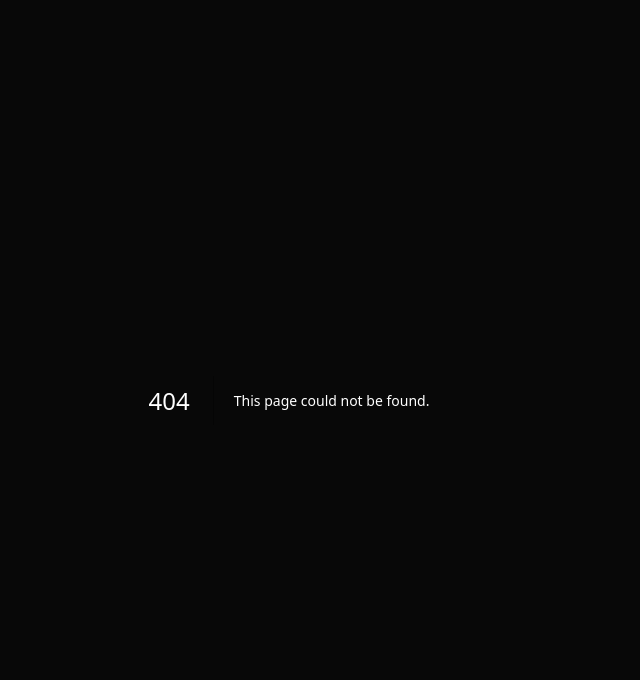
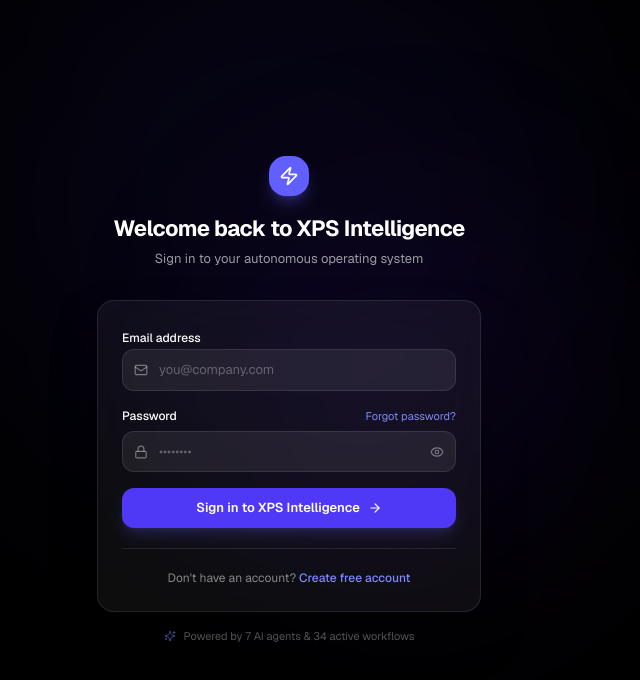
Before and after one commit to Strategic-Minds/AUTOBUILDER-V2, a Next.js app: page /auth/login in a window 1280 px wide. Before the commit this address had no page. Shown: the top 680 px of the page, without its empty margins (351-991 px from the left). Built offline with nearby package versions, Linux system fonts and the light colour scheme.

Commit message:
feat: migrate login UI from uploaded design — glassmorphism dark theme

```diff
--- /dev/null
+++ b/app/auth/login/page.tsx
@@ -0,0 +1,153 @@
+"use client";
+
+import * as React from "react";
+import Link from "next/link";
+import { useRouter } from "next/navigation";
+import { Zap, Mail, Lock, Eye, EyeOff, ArrowRight, Sparkles } from "lucide-react";
+import { createClient } from "@/lib/supabase/client";
+
+export default function LoginPage() {
+  const router = useRouter();
+  const [email, setEmail] = React.useState("");
+  const [password, setPassword] = React.useState("");
+  const [showPassword, setShowPassword] = React.useState(false);
+  const [loading, setLoading] = React.useState(false);
+  const [error, setError] = React.useState<string | null>(null);
+
+  async function handleLogin(e: React.FormEvent) {
+    e.preventDefault();
+    setLoading(true);
+    setError(null);
+
+    const supabase = createClient();
+    const { error } = await supabase.auth.signInWithPassword({ email, password });
+
+    if (error) {
+      setError(error.message);
+      setLoading(false);
+    } else {
+      router.push("/dashboard");
+      router.refresh();
+    }
+  }
+
+  return (
+    <div className="min-h-screen bg-black flex items-center justify-center p-4 relative overflow-hidden">
+      {/* Background glow */}
+      <div className="absolute inset-0 pointer-events-none">
+        <div className="absolute top-1/4 left-1/2 -translate-x-1/2 -translate-y-1/2 w-[600px] h-[600px] bg-indigo-600/8 rounded-full blur-[120px]" />
+        <div className="absolute bottom-1/4 right-1/4 w-[400px] h-[400px] bg-violet-600/6 rounded-full blur-[100px]" />
+      </div>
+
+      <div className="w-full max-w-sm relative z-10">
+        {/* Logo */}
+        <div className="flex flex-col items-center mb-8">
+          <div className="flex items-center justify-center w-10 h-10 rounded-xl bg-indigo-500 shadow-lg shadow-indigo-500/30 mb-4">
+            <Zap className="w-5 h-5 text-white" />
+          </div>
+          <h1 className="text-[22px] font-bold text-white tracking-tight text-balance text-center">
+            Welcome back to XPS Intelligence
+          </h1>
+          <p className="text-[13px] text-white/60 mt-1 text-center">
+            Sign in to your autonomous operating system
+          </p>
+        </div>
+
+        {/* Card */}
+        <div className="bg-white/5 backdrop-blur-xl border border-white/10 rounded-xl p-6 shadow-2xl shadow-black/60">
+          <form onSubmit={handleLogin} className="space-y-4">
+            {/* Email */}
+            <div className="space-y-1.5">
+              <label className="text-[12px] font-medium text-white" htmlFor="email">
+                Email address
+              </label>
+              <div className="relative">
+                <Mail className="absolute left-3 top-1/2 -translate-y-1/2 w-3.5 h-3.5 text-white/40" />
+                <input
+                  id="email"
+                  type="email"
+                  value={email}
+                  onChange={(e) => setEmail(e.target.value)}
+                  placeholder="you@company.com"
+                  required
+                  className="w-full pl-9 pr-3 py-2.5 rounded-lg bg-white/7 border border-white/10 text-[13px] text-white placeholder:text-white/30 focus:outline-none focus:ring-1 focus:ring-indigo-500 focus:border-indigo-500/50 transition-all"
+                />
+              </div>
+            </div>
+
+            {/* Password */}
+            <div className="space-y-1.5">
+              <div className="flex items-center justify-between">
+                <label className="text-[12px] font-medium text-white" htmlFor="password">
+                  Password
+                </label>
+                <Link href="/auth/forgot" className="text-[11px] text-indigo-400 hover:text-indigo-300 transition-colors">
+                  Forgot password?
+                </Link>
+              </div>
+              <div className="relative">
+                <Lock className="absolute left-3 top-1/2 -translate-y-1/2 w-3.5 h-3.5 text-white/40" />
+                <input
+                  id="password"
+                  type={showPassword ? "text" : "password"}
+                  value={password}
+                  onChange={(e) => setPassword(e.target.value)}
+                  placeholder="••••••••"
+                  required
+                  className="w-full pl-9 pr-9 py-2.5 rounded-lg bg-white/7 border border-white/10 text-[13px] text-white placeholder:text-white/30 focus:outline-none focus:ring-1 focus:ring-indigo-500 focus:border-indigo-500/50 transition-all"
+                />
+                <button
+                  type="button"
+                  onClick={() => setShowPassword(!showPassword)}
+                  className="absolute right-3 top-1/2 -translate-y-1/2 text-white/40 hover:text-white transition-colors cursor-pointer"
+                >
+                  {showPassword ? <EyeOff className="w-3.5 h-3.5" /> : <Eye className="w-3.5 h-3.5" />}
+                </button>
+              </div>
+            </div>
+
+            {/* Error */}
+            {error && (
+              <div className="flex items-start gap-2 p-3 rounded-lg bg-red-500/10 border border-red-500/20 text-red-400 text-[12px]">
+                <span className="mt-0.5 shrink-0">⚠</span>
+                <span>{error}</span>
+              </div>
+            )}
+
+            {/* Submit */}
+            <button
+              type="submit"
+              disabled={loading}
+              className="w-full flex items-center justify-center gap-2 px-4 py-2.5 rounded-lg bg-indigo-600 hover:bg-indigo-500 disabled:opacity-60 disabled:cursor-not-allowed text-white text-[13px] font-semibold transition-all shadow-lg shadow-indigo-500/20 cursor-pointer"
+            >
+              {loading ? (
+                <span className="flex items-center gap-2">
+                  <span className="w-4 h-4 border-2 border-white/30 border-t-white rounded-full animate-spin" />
+                  Signing in...
+                </span>
+              ) : (
+                <>
+                  Sign in to XPS Intelligence
+                  <ArrowRight className="w-3.5 h-3.5" />
+                </>
+              )}
+            </button>
+          </form>
+
+          <div className="mt-5 pt-5 border-t border-white/10 text-center text-[12px] text-white/50">
+            Don&apos;t have an account?{" "}
+            <Link href="/auth/sign-up" className="text-indigo-400 hover:text-indigo-300 font-medium transition-colors">
+              Create free account
+            </Link>
+          </div>
+        </div>
+
+        {/* AI hint */}
+        <div className="mt-4 flex items-center justify-center gap-2 text-[11px] text-white/40">
+          <Sparkles className="w-3 h-3 text-indigo-400/60" />
+          <span>Powered by 7 AI agents &amp; 34 active workflows</span>
+        </div>
+      </div>
+    </div>
+  );
+}
```
